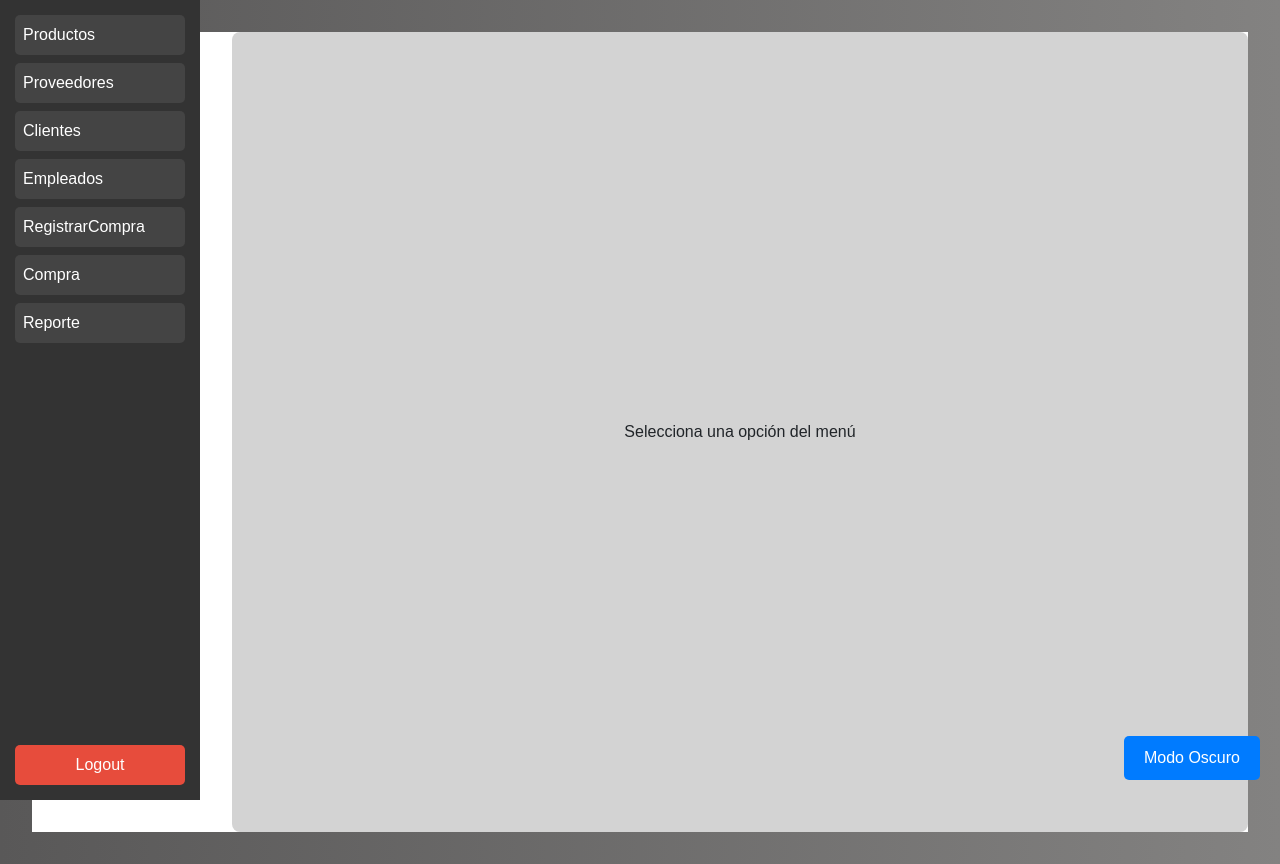
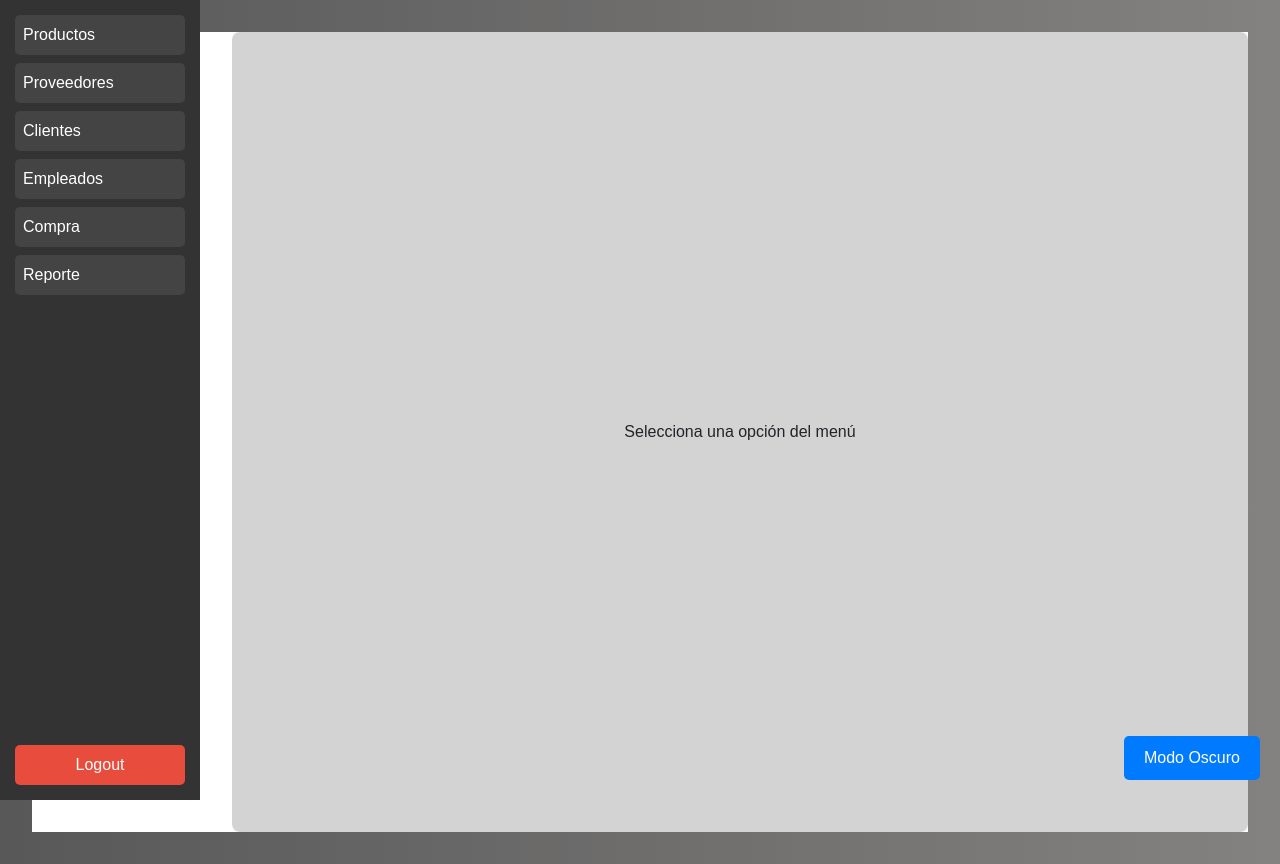
Before and after one commit to GermanIriarte/ProProject2.0, a React (Vite) app in the folder Frontend/: page /app in a window 1280 px wide. Built offline with nearby package versions, Linux system fonts and the light colour scheme.

Commit message:
Quite el registro compra

```diff
--- a/Frontend/src/App.jsx
+++ b/Frontend/src/App.jsx
@@ -33,8 +33,6 @@ function App() {
         return <Clientes />;
       case 'Empleados':
         return <Empleados />;
-      case 'RegistrarCompra':
-        return <RegistrarCompra />;
       case 'Compra':
         return <Compra />;
       case 'Reporte':
@@ -53,7 +51,6 @@ function App() {
             <li><button onClick={() => setSelectedMenu('Proveedores')}>Proveedores</button></li>
             <li><button onClick={() => setSelectedMenu('Clientes')}>Clientes</button></li>
             <li><button onClick={() => setSelectedMenu('Empleados')}>Empleados</button></li>
-            <li><button onClick={() => setSelectedMenu('RegistrarCompra')}>RegistrarCompra</button></li>
             <li><button onClick={() => setSelectedMenu('Compra')}>Compra</button></li>
             <li><button onClick={() => setSelectedMenu('Reporte')}>Reporte</button></li>
           </ul>
```
